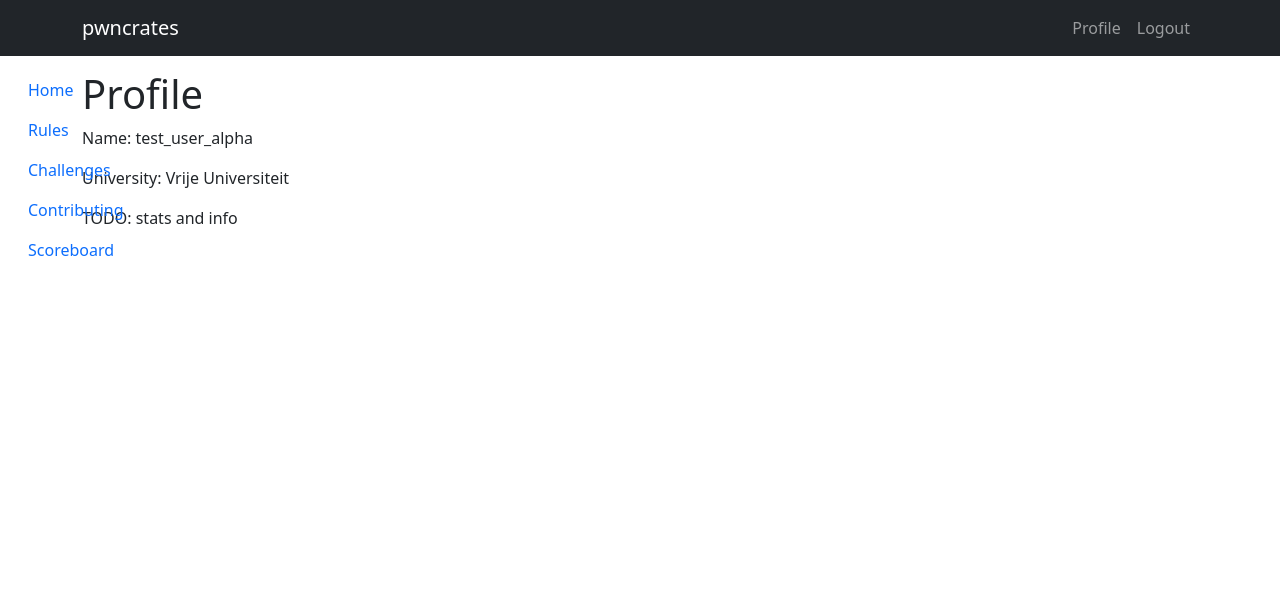
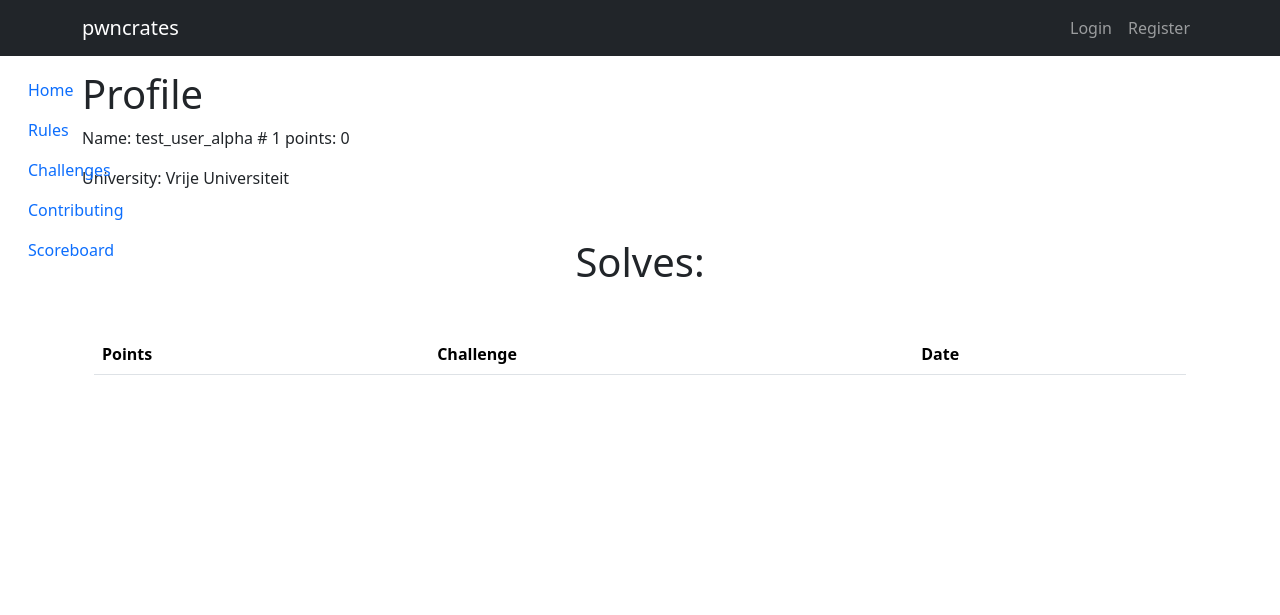
Before and after one commit to StudSec/pwncrates, a Flask app: page /profile/1 in a window 1280 px wide. Shown: the top 615 px of the page. Run offline with Flask 3, Linux system fonts and the light colour scheme; lists and menus that the app fills with data are empty; parts of the project's set-up code (start-up, migrations or seed data) failed here and were passed over.

Commit message:
Added solve list to profile page

```diff
--- a/webapp/database.py
+++ b/webapp/database.py
@@ -200,10 +200,12 @@ def get_scoreboard():
 
 
 def get_user_solves(user_id):
-    cursor = conn.execute('SELECT challenge_id FROM solves WHERE user_id = ?;', (user_id,))
-    results = [challenge_id[0] for challenge_id in cursor.fetchall()]
+    cursor = conn.execute('SELECT S.challenge_id, C.name, S.solved_time, C.points FROM solves S, Challenges C WHERE '
+                          'S.user_id = ? AND C.id = S.challenge_id ORDER BY S.solved_time DESC;', (user_id,))
+    results = [(solve_data[0], solve_data[1], datetime.utcfromtimestamp(solve_data[2]).strftime('%Y-%m-%d %H:%M:%S'),
+                solve_data[3])
+               for solve_data in cursor.fetchall()]
     cursor.close()
-
     return results
 
 
--- a/webapp/models.py
+++ b/webapp/models.py
@@ -11,6 +11,7 @@ class User(UserMixin):
         self.id = user_id
         self.username = username
         self.university = db.get_university(user_id)
+        self.authenticated = True
 
     @staticmethod
     def get(user_id):
@@ -25,7 +26,7 @@ class User(UserMixin):
 
     @property
     def is_authenticated(self):
-        return True
+        return self.authenticated
 
     def get_user_information(self):
         pass
--- a/webapp/templates/profile.html
+++ b/webapp/templates/profile.html
@@ -2,14 +2,45 @@
 {% block title %}pwncrates - Profile{% endblock %}
 
 {% block content %}
+    <!-- if current person, -->
     <h1>Profile</h1>
+    {% if current_user.is_authenticated %}
+    <p>
+        logged in as {{current_user.username}}
+        - show + edit options for email
+        - option to connect discord
+        - option to change university
+    </p>
+    {% endif %}
 	<p>
         Name: {{ current_user.username }}
+        # {{rank[0]}}
+        points: {{rank[1]}}
     </p>
     <p>
         University: {{ current_user.university }}
     </p>
-    <p>
-        TODO: stats and info
-    </p>
+    <div class="container mt-5">
+        <h1 class="text-center mb-5">Solves:</h1>
+
+        <table class="table table-striped">
+            <thead class="table-header">
+                <tr>
+                    <th class="points">Points</th>
+                    <th class="challenge-name">Challenge</th>
+                    <th class="date">Date</th>
+                </tr>
+            </thead>
+           <tbody>
+                {% for challenge_id, challenge_name, time_solved, points in solves %}
+                <tr>
+                    <td class="rank">{{points}}</td>
+                    <td class="user-name">{{challenge_name}}</td>
+                    <td class="date">{{time_solved}}</td>
+                </tr>
+                {% endfor %}
+            </tbody>
+            </tbody>
+        </table>
+    </div>
 {% endblock %}
--- a/webapp/views.py
+++ b/webapp/views.py
@@ -31,12 +31,25 @@ def contributing():
 @app.route('/profile')
 @login_required
 def profile():
-    return render_template("profile.html")
+    scores = db.get_scoreboard()
+    index = [i for i in range(len(scores)) if scores[i][0] == current_user.id][0]
+    rank, score = index + 1, scores[index][3]
+
+    return render_template("profile.html", solves=db.get_user_solves(current_user.id),
+                           rank=(rank, score))
 
 
 @app.route('/profile/<int:user_id>')
 def public_profile(user_id):
-    return render_template("profile.html", current_user=User.get(user_id))
+    user = User.get(user_id)
+    user.authenticated = False
+
+    scores = db.get_scoreboard()
+    index = [i for i in range(len(scores)) if scores[i][0] == user.id][0]
+    rank, score = index + 1, scores[index][3]
+
+    return render_template("profile.html", current_user=user, solves=db.get_user_solves(user.id),
+                           rank=(rank, score))
 
 
 # General category page, contains an overview of the categories if no category is specified
@@ -50,12 +63,12 @@ def challenges(category=None):
         return render_template("404.html")
 
     if current_user.is_authenticated:
-        solves = db.get_user_solves(current_user.id)
+        solved_challenges = [solve[0] for solve in db.get_user_solves(current_user.id)]
     else:
-        solves = []
+        solved_challenges = []
 
     return render_template("challenges_category.html", category=category,
-                           subcategories=db.get_challenges(category), solves=solves)
+                           subcategories=db.get_challenges(category), solves=solved_challenges)
 
 
 # Writeups page, contains an overview of all available writeups if no specific one is specified.
@@ -63,7 +76,7 @@ def challenges(category=None):
 @app.route('/writeups/<int:challenge_id>/<int:writeup_id>')
 @login_required
 def writeups(challenge_id, writeup_id=None):
-    if challenge_id not in db.get_user_solves(current_user.id):
+    if challenge_id not in [solve[0] for solve in db.get_user_solves(current_user.id)]:
         return "Unauthorized"
 
     if not writeup_id:
@@ -84,7 +97,7 @@ def writeups(challenge_id, writeup_id=None):
 @app.route('/writeups/<int:challenge_id>', methods=["POST"])
 @login_required
 def upload_writeups(challenge_id):
-    if challenge_id not in db.get_user_solves(current_user.id):
+    if challenge_id not in [solve[0] for solve in db.get_user_solves(current_user.id)]:
         return "Unauthorized"
 
     file = request.files['file']
@@ -92,7 +105,7 @@ def upload_writeups(challenge_id):
     filename = hex(random.getrandbits(128))[2:]
 
     while f"{filename}.md" in os.listdir(f"writeups/{str(challenge_id)}"):
-        filename = hex(random.getrandbits(16))[2:]
+        filename = hex(random.getrandbits(128))[2:]
 
     if file:
         db.create_or_update_writeup(challenge_id, current_user.id, filename)
```
Also changed, not shown: README.md.
